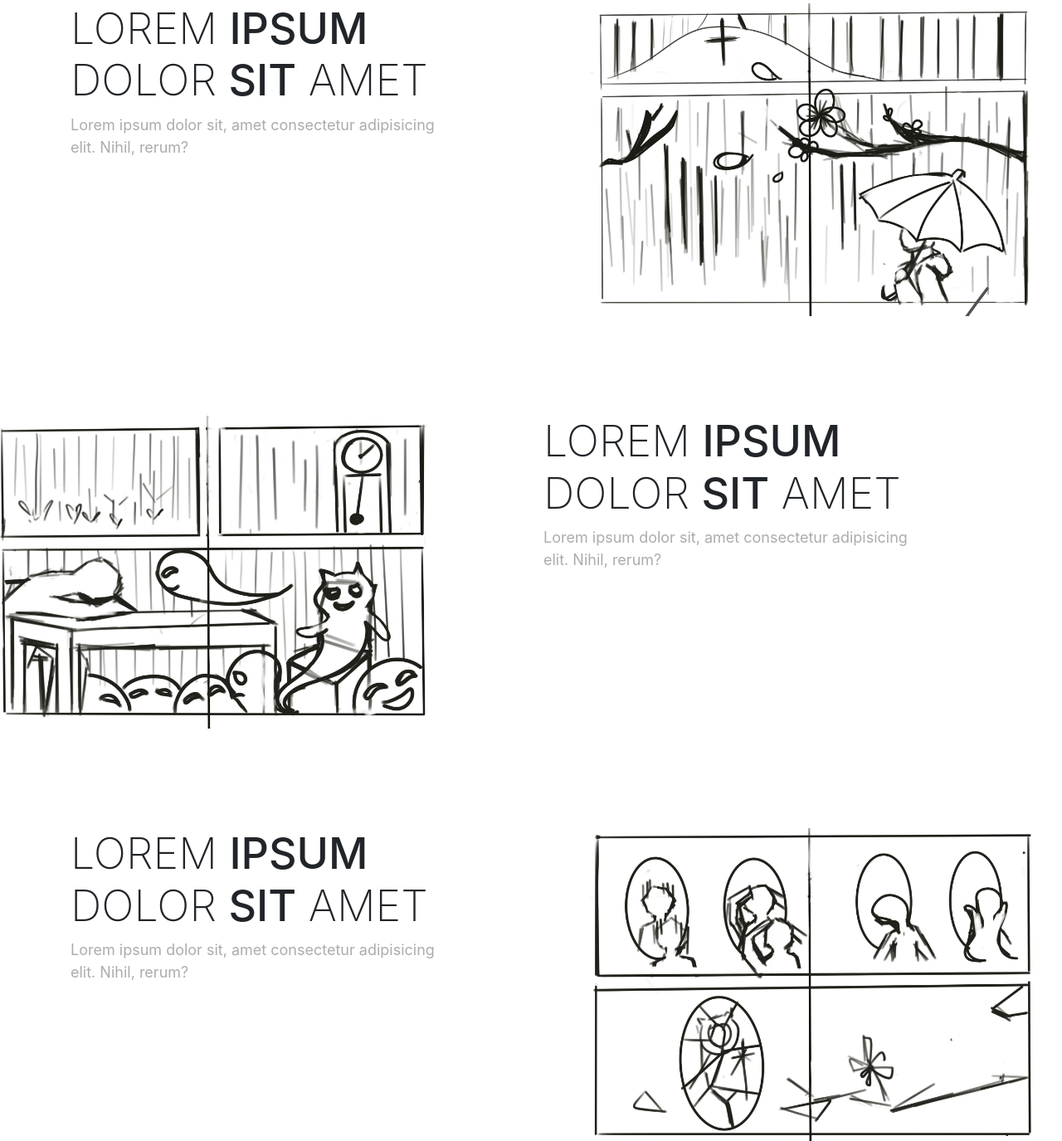
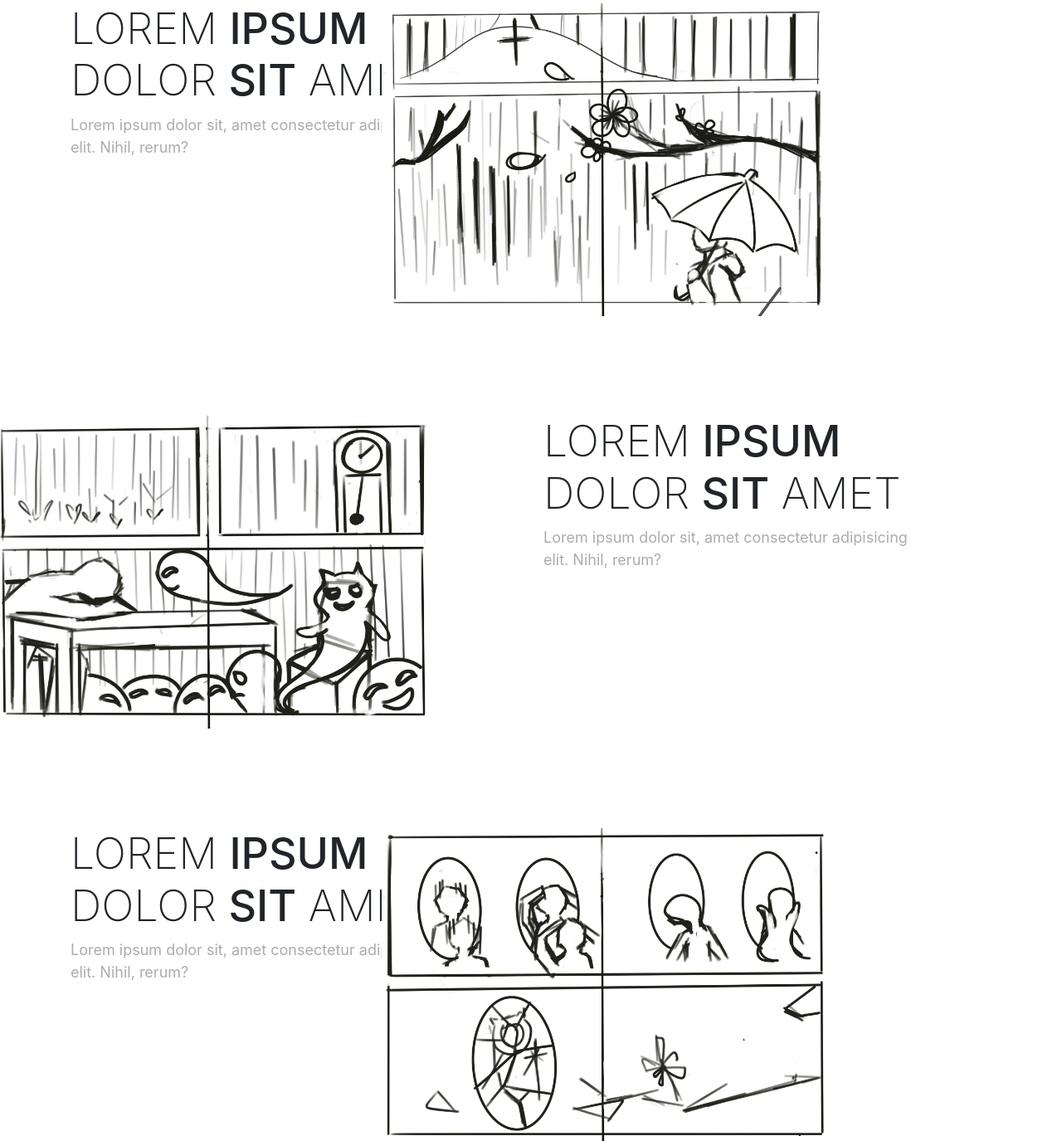
Before and after one commit to kietana/kietana.github.io, a plain HTML site: page index.html in a window 1280 px wide. Shown: the part 2090-3465 px from the top of the page at 83% size. Drawn offline with nearby package versions, Linux system fonts and the light colour scheme; a web font is replaced by a local one.

Commit message:
Delete lean-right

```diff
--- a/index.html
+++ b/index.html
@@ -89,7 +89,7 @@
                 <h3>Lorem <span>ipsum</span> dolor <span>sit</span> amet</h3>
                 <p>Lorem ipsum dolor sit, amet consectetur adipisicing elit. Nihil, rerum?</p>
             </div>
-            <div class="col-lg-6"><img src="images/slide4.jpg" alt="slide4" class="img-fluid lean-right"></div>
+            <div class="col-lg-6"><img src="images/slide4.jpg" alt="slide4" class="img-fluid"></div>
         </div>
 
         <div class="row story">
@@ -105,7 +105,7 @@
                 <h3>Lorem <span>ipsum</span> dolor <span>sit</span> amet</h3>
                 <p>Lorem ipsum dolor sit, amet consectetur adipisicing elit. Nihil, rerum?</p>
             </div>
-            <div class="col-lg-6"><img src="images/slide6.jpg" alt="slide6" class="img-fluid lean-right"></div>
+            <div class="col-lg-6"><img src="images/slide6.jpg" alt="slide6" class="img-fluid"></div>
         </div>
         <!-- End of Story -->
     </div>
```
